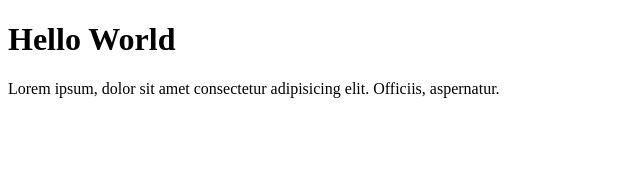
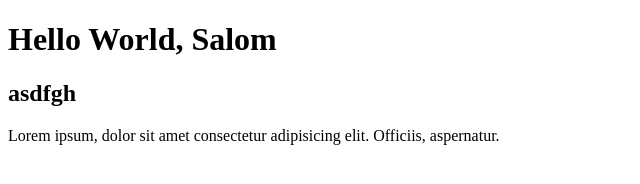
Before and after one commit to Jsaminjonov2000/f40-lesson43, a plain HTML site: page index.html in a window 1280 px wide. Shown: the whole page, without its empty margins (0-640 px from the left). Drawn offline with Linux system fonts and the light colour scheme.

Commit message:
commited

```diff
--- a/index.html
+++ b/index.html
@@ -7,7 +7,8 @@
     <title>3-4 fevral</title>
 </head>
 <body>
-    <h1>Hello World</h1>
+    <h1>Hello World, Salom</h1>
+    <h2>asdfgh</h2>
     <p>Lorem ipsum, dolor sit amet consectetur adipisicing elit. Officiis, aspernatur.</p>
     <script src="/main.js"></script>
     <script src="/function.js"></script>
```
